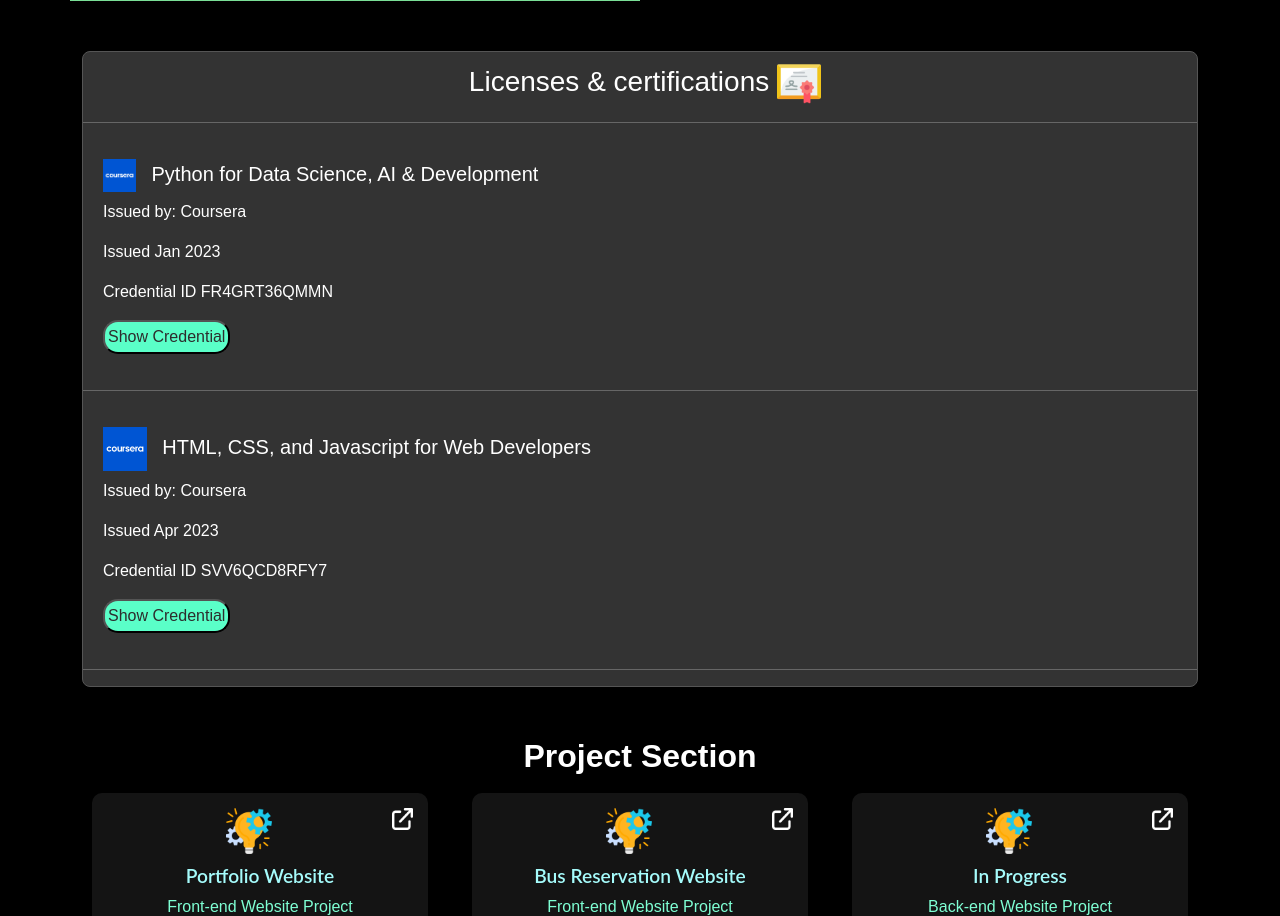
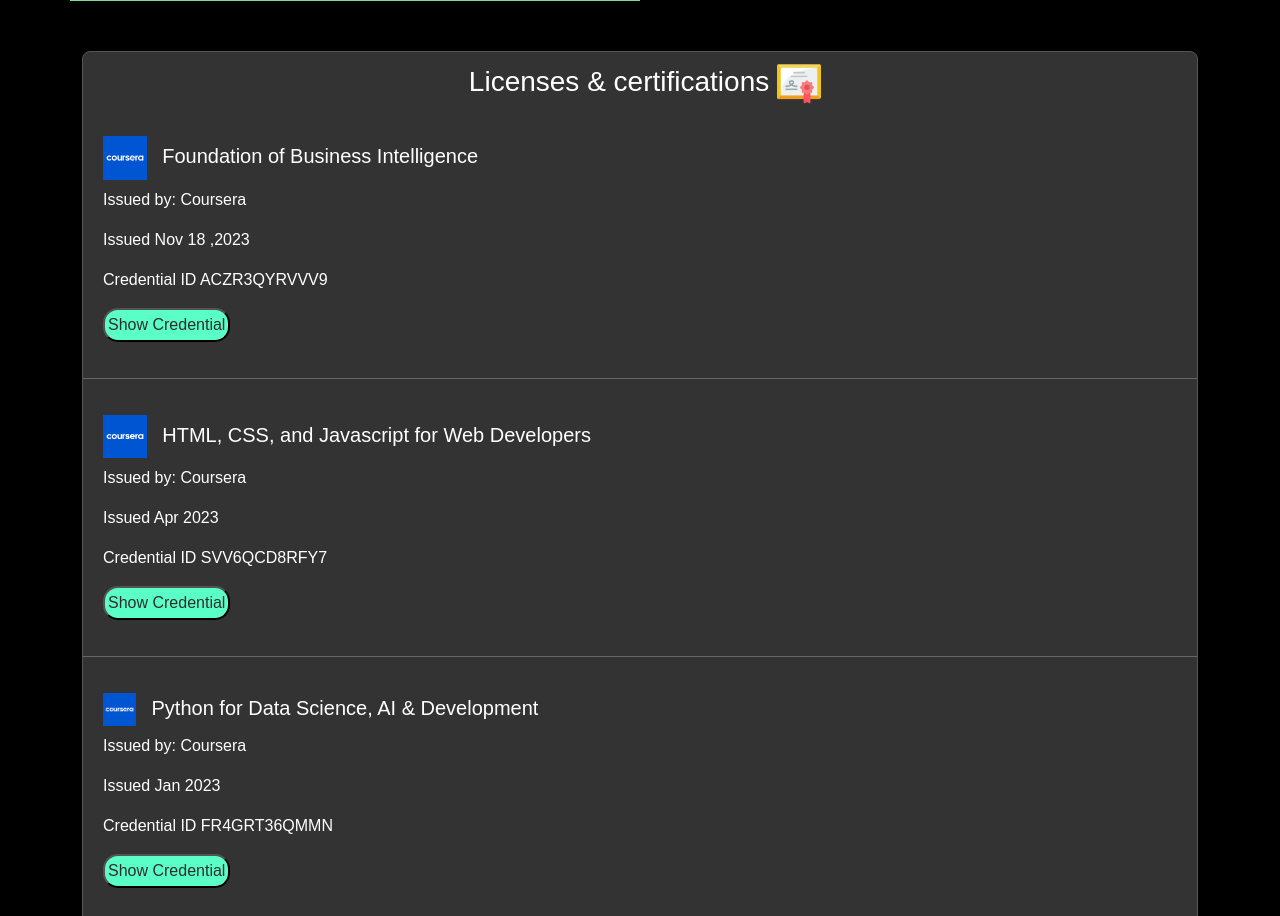
Before and after one commit to gauravv-1/Portfolio, a plain HTML site: page index.html in a window 1280 px wide. Shown: the part 1768-2684 px from the top of the page. Drawn offline with nearby package versions, Linux system fonts and the light colour scheme.

```diff
--- a/index.html
+++ b/index.html
@@ -223,11 +223,33 @@
 
     <section class="certifications" id="certifications">
       <!-- <h2>Certifications</h2> -->
-
-      <!-- Certification Card 1 -->
       <div class="certification-card">
         <h3>Licenses & certifications <img style="max-width: 4%;" src="img/certificate (1).png" alt=""> </h3>
+        <!-- Certification Card 1 -->
+        <div class="cert-2">
+          <h5> <span><img style="width: 5%; padding-right: 10px;" src="img/coursera.png" alt=""></span> Foundation of Business Intelligence</h5>
+          <p>Issued by: Coursera</p>
+          <p>Issued Nov 18 ,2023</p>
+          <p>Credential ID ACZR3QYRVVV9</p>
+          <a href="https://www.coursera.org/account/accomplishments/certificate/ACZR3QYRVVV9" target="_blank">
+            <button type="button">Show Credential</button>
+          </a>
+        </div>
+
+        <!-- Certification Card 2 -->
         <hr style="color: white;">
+        <div class="cert-2">
+          <h5> <span><img style="width: 5%; padding-right: 10px;" src="img/coursera.png" alt=""></span> HTML, CSS, and
+            Javascript for Web Developers</h5>
+          <p>Issued by: Coursera</p>
+          <p>Issued Apr 2023</p>
+          <p>Credential ID SVV6QCD8RFY7</p>
+          <a href="https://www.coursera.org/account/accomplishments/certificate/SVV6QCD8RFY7" target="_blank">
+            <button type="button">Show Credential</button>
+          </a>
+        </div>
+        <hr style="color: white;">
+        <!-- Certification Card 3 -->
         <div class="cert-1">
           <h5> <span><img style="width: 4%; padding-right: 10px;" src="img/coursera.png" alt=""></span> Python for Data
             Science, AI &
@@ -239,17 +261,9 @@
             <button type="button">Show Credential</button>
           </a>
         </div>
-        <hr style="color: white;">
-        <div class="cert-2">
-          <h5> <span><img style="width: 5%; padding-right: 10px;" src="img/coursera.png" alt=""></span> HTML, CSS, and
-            Javascript for Web Developers</h5>
-          <p>Issued by: Coursera</p>
-          <p>Issued Apr 2023</p>
-          <p>Credential ID SVV6QCD8RFY7</p>
-          <a href="https://www.coursera.org/account/accomplishments/certificate/SVV6QCD8RFY7" target="_blank">
-            <button type="button">Show Credential</button>
-          </a>
-        </div>
+
+
+
         <hr>
 
       </div>
@@ -366,6 +380,7 @@
         </form>
       </div>
 
+
     </section>
 
 
```
